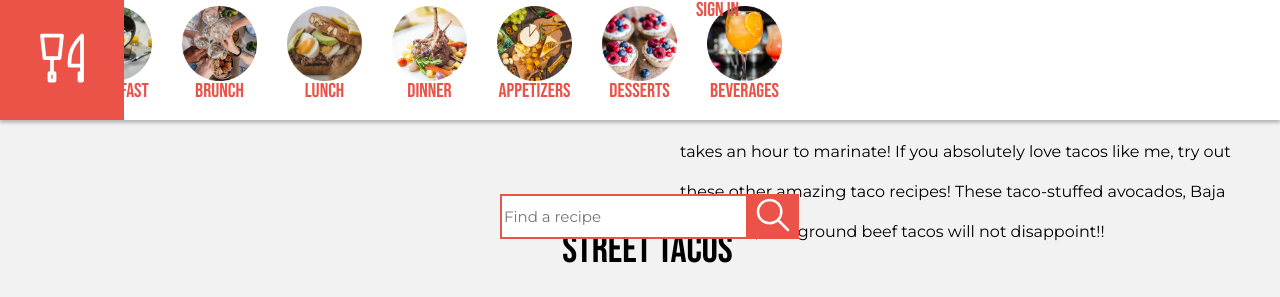
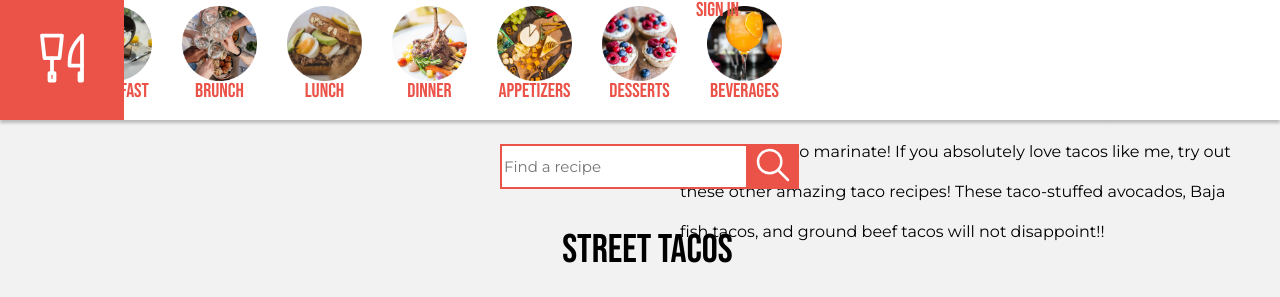
Before and after one commit to statuserror404/Recipe, a plain HTML site: page index.html in a window 1280 px wide. Shown: the top 297 px of the page. Drawn offline with Linux system fonts and the light colour scheme.

Commit message:
Update styles.css

```diff
--- a/styles.css
+++ b/styles.css
@@ -884,7 +884,7 @@ footer{
 
     #search{
         position: relative;
-        top: -1900px;
+        top: -1950px;
         left: 500px;
         z-index: 4;
         margin: auto;
```
